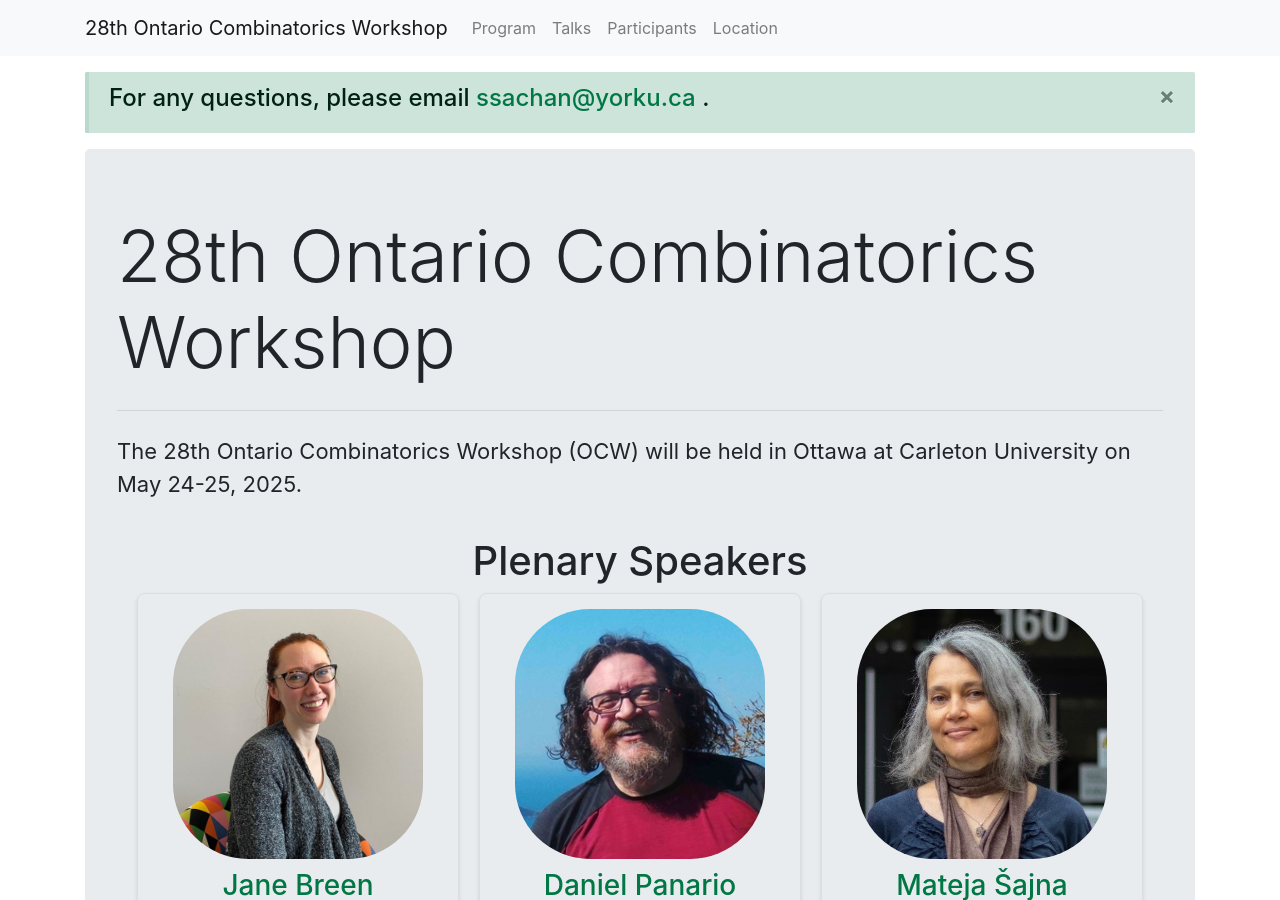
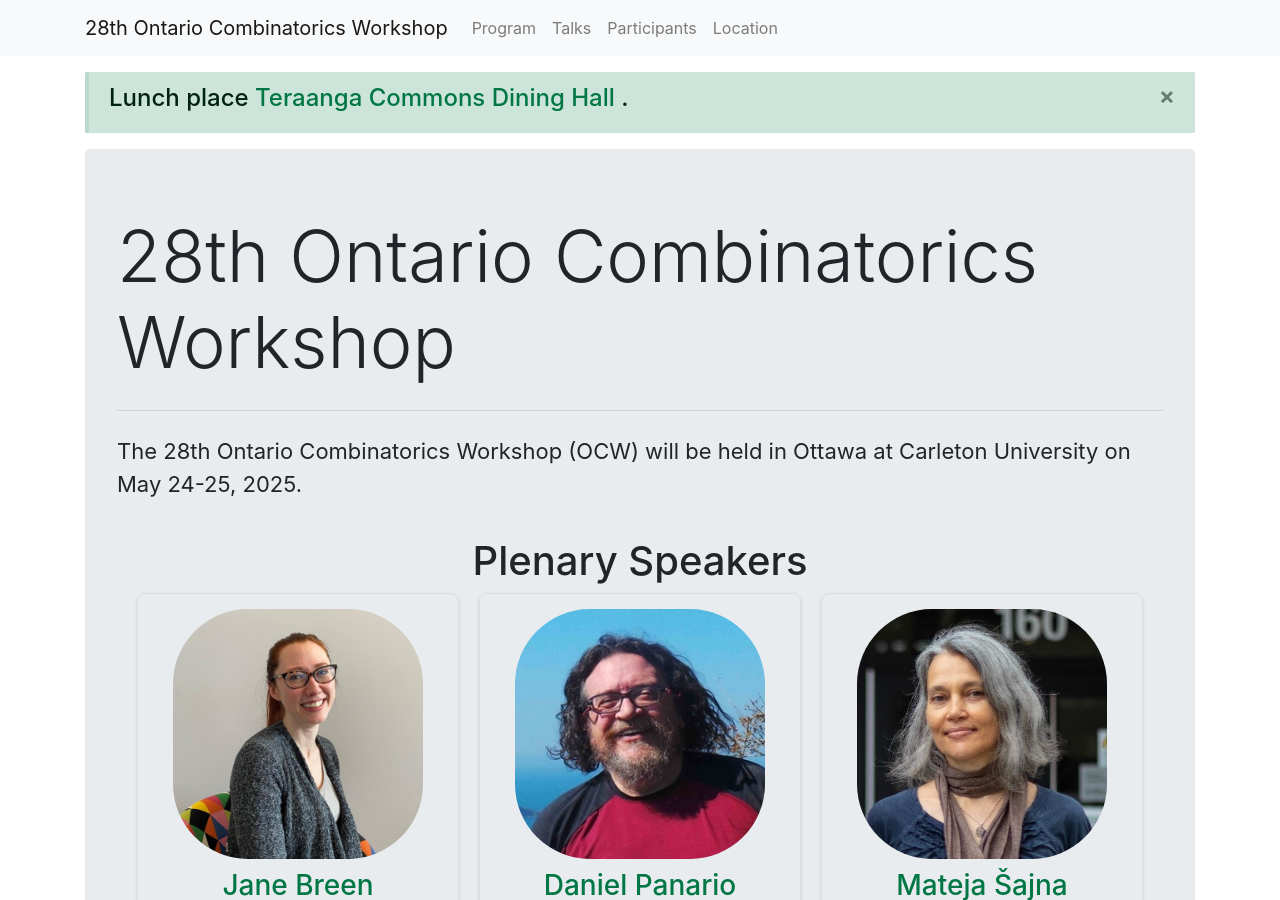
Before and after one commit to sarobidy19/OCW, a Jekyll site: the page built from index.md, in a window 1280 px wide and 900 px high. Built offline with Jekyll 4.4.1, drawn with Linux system fonts in a browser that asks for light colours.

Commit message:
May 24 update lunch

```diff
--- a/_config.yml
+++ b/_config.yml
@@ -109,7 +109,7 @@
 
   # Information boxes
   info_bars:
-    - title: For any questions, please email <a href="mailto:ssachan@yorku.ca"> ssachan@yorku.ca </a> .
+    - title: Lunch place <a href="https://www.google.com/maps/dir/45.3823243,-75.6974782/Teraanga+Commons+Dining+Hall,+Teraanga+Commons,+1125+Colonel+By+Dr+3rd+floor,+Ottawa,+ON+K1S+5B6/@45.3847402,-75.6979492,17z/data=!3m1!5s0x4cce05d90ff18ead:0x7297c82694750cf8!4m9!4m8!1m0!1m5!1m1!1s0x4cce051392b7aef7:0x5da7d81cef61eb0d!2m2!1d-75.697282!2d45.3866971!3e2?entry=ttu&g_ep=EgoyMDI1MDUyMS4wIKXMDSoASAFQAw%3D%3D"> Teraanga Commons Dining Hall </a>.
       color: primary
       main_only: false
 
```
Also changed, not shown: assets/img/.png (added).
